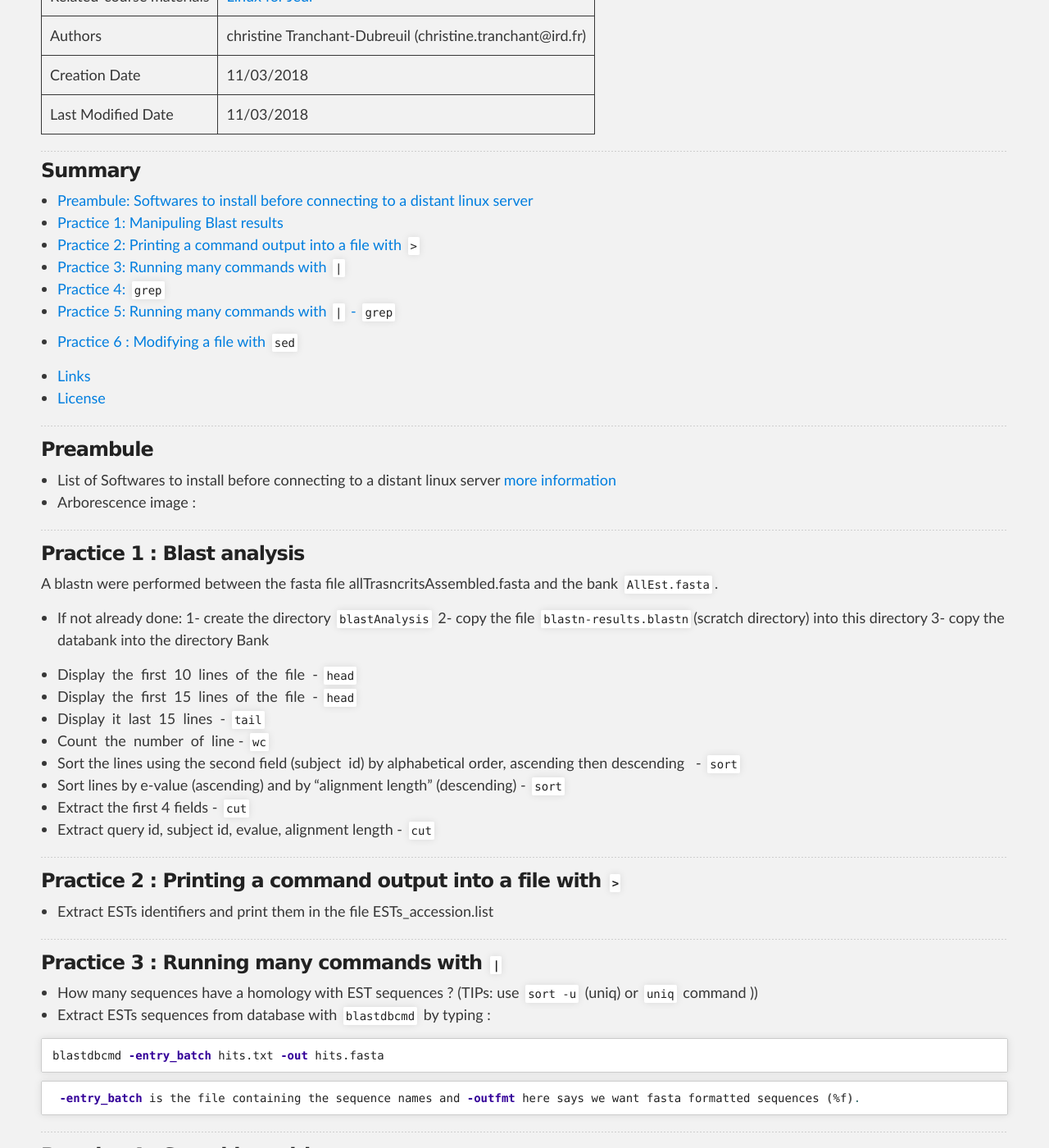
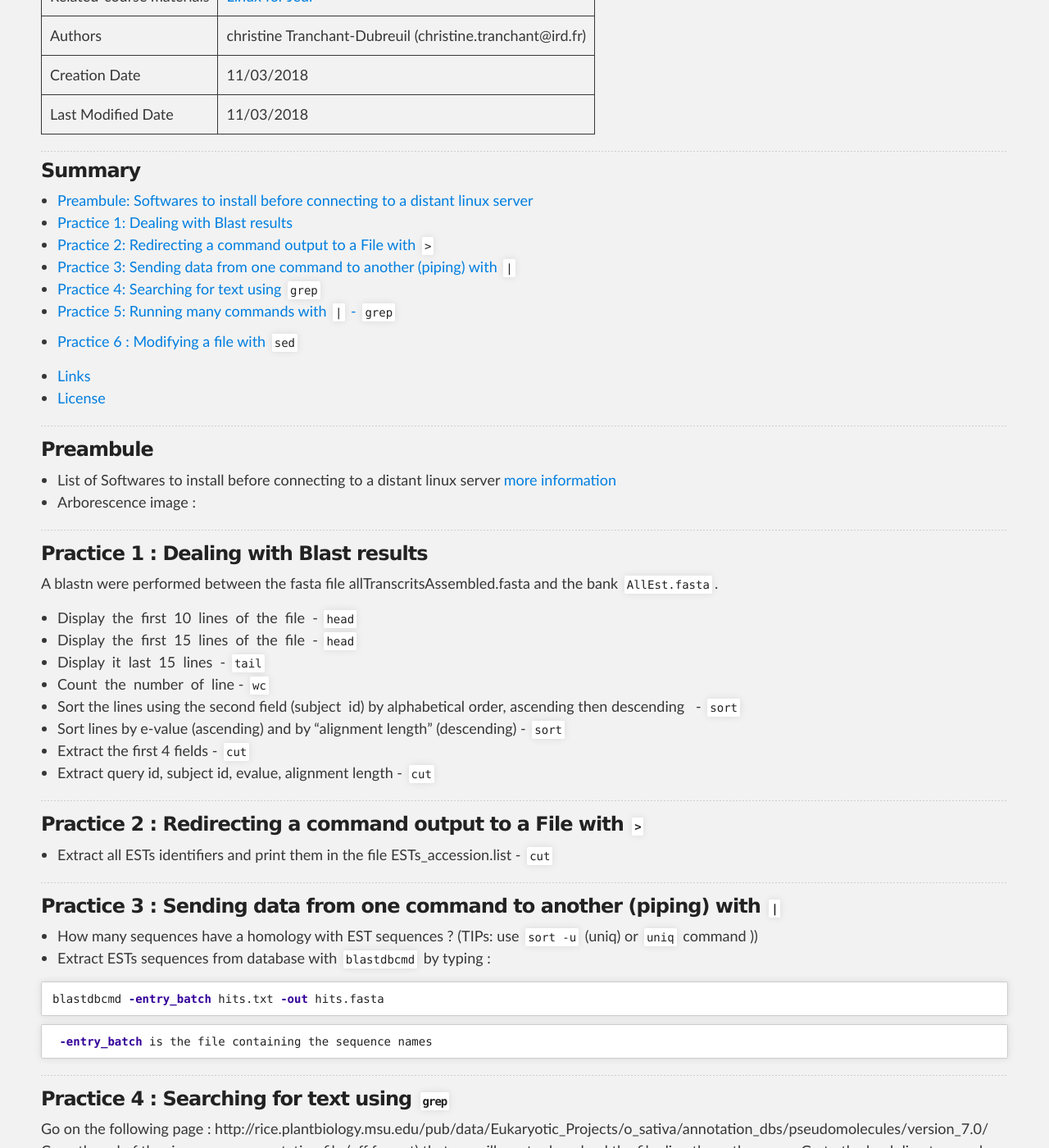
Before and after one commit to SouthGreenPlatform/trainings, a Jekyll site: the page built from _pages/linux/linuxPracticeJedi.md, in a window 1280 px wide and 1400 px high, scrolled down 352 px. Shown: the whole window at 82% size. Built offline with Jekyll 4.4.1, drawn with Linux system fonts in a browser that asks for light colours; nearby versions of some CDN libraries; some of the changed text lies outside the part shown.

Commit message:
Update linuxPracticeJedi.md

```diff
--- a/_pages/linux/linuxPracticeJedi.md
+++ b/_pages/linux/linuxPracticeJedi.md
@@ -20,10 +20,10 @@ description: Advanced Linux Practice page
 
 <!-- TOC depthFrom:2 depthTo:2 withLinks:1 updateOnSave:1 orderedList:0 -->
 * [Preambule: Softwares to install before connecting to a distant linux server ](#preambule)
-* [Practice 1: Manipuling Blast results](#practice-1)
-* [Practice 2: Printing a command output into a file with `>`](#practice-2)
-* [Practice 3: Running many commands with `|`](#practice-3)
-* [Practice 4:  `grep`](#practice-4)
+* [Practice 1: Dealing with Blast results](#practice-1)
+* [Practice 2: Redirecting a command output to a File with `>`](#practice-2)
+* [Practice 3: Sending data from one command to another (piping) with `|`](#practice-3)
+* [Practice 4: Searching for text using `grep`](#practice-4)
 * [Practice 5: Running many commands with `|` - `grep`](#practice-5)
 * [Practice 6 : Modifying a file with `sed`](#practice-6)
 
@@ -41,14 +41,9 @@ description: Advanced Linux Practice page
 -----------------------
 
 <a name="practice-1"></a>
-### Practice 1 : Blast analysis
+### Practice 1 : Dealing with Blast results
 
-A blastn were performed between the fasta file allTrasncritsAssembled.fasta and the bank `AllEst.fasta`.
-* If not already done:
-1- create the directory `blastAnalysis`
-2- copy the file `blastn-results.blastn`(scratch directory) into this directory
-3- copy the databank into the directory Bank
-
+A blastn were performed between the fasta file allTranscritsAssembled.fasta and the bank `AllEst.fasta`.
 * Display  the  first  10  lines  of  the  file  - `head`
 * Display  the  first  15  lines  of  the  file  - `head`
 * Display  it  last  15  lines  - `tail`
@@ -61,13 +56,13 @@ A blastn were performed between the fasta file allTrasncritsAssembled.fasta and
 -----------------------
 
 <a name="practice-2"></a>
-### Practice 2 : Printing a command output into a file with `>`
-* Extract ESTs identifiers and print them in the file  ESTs_accession.list
+### Practice 2 : Redirecting a command output to a File with `>`
+* Extract all ESTs identifiers and print them in the file  ESTs_accession.list - `cut`
 
 -----------------------
 
 <a name="practice-3"></a>
-### Practice 3 :  Running many commands with `|`
+### Practice 3 :  Sending data from one command to another (piping) with `|`
 * How many sequences have a homology with EST sequences ? (TIPs: use `sort -u` (uniq) or `uniq` command ))
 * Extract ESTs sequences from database with `blastdbcmd` by typing :
 
@@ -76,13 +71,13 @@ blastdbcmd -entry_batch hits.txt -out hits.fasta
 {% endhighlight %}
 
 {% highlight bash %}
- -entry_batch is the file containing the sequence names and -outfmt here says we want fasta formatted sequences (%f).
+ -entry_batch is the file containing the sequence names
 {% endhighlight %}
 
 -----------------------
 
 <a name="practice-4"></a>
-### Practice 4 : Searching with grep
+### Practice 4 : Searching for text using `grep`
 Go on the following page : http://rice.plantbiology.msu.edu/pub/data/Eukaryotic_Projects/o_sativa/annotation_dbs/pseudomolecules/version_7.0/
 Copy the url of the rice genome annotation file (gff format) that we will use to download the file directly on the server
 Go to the bankdirectory and type the following command :
```
